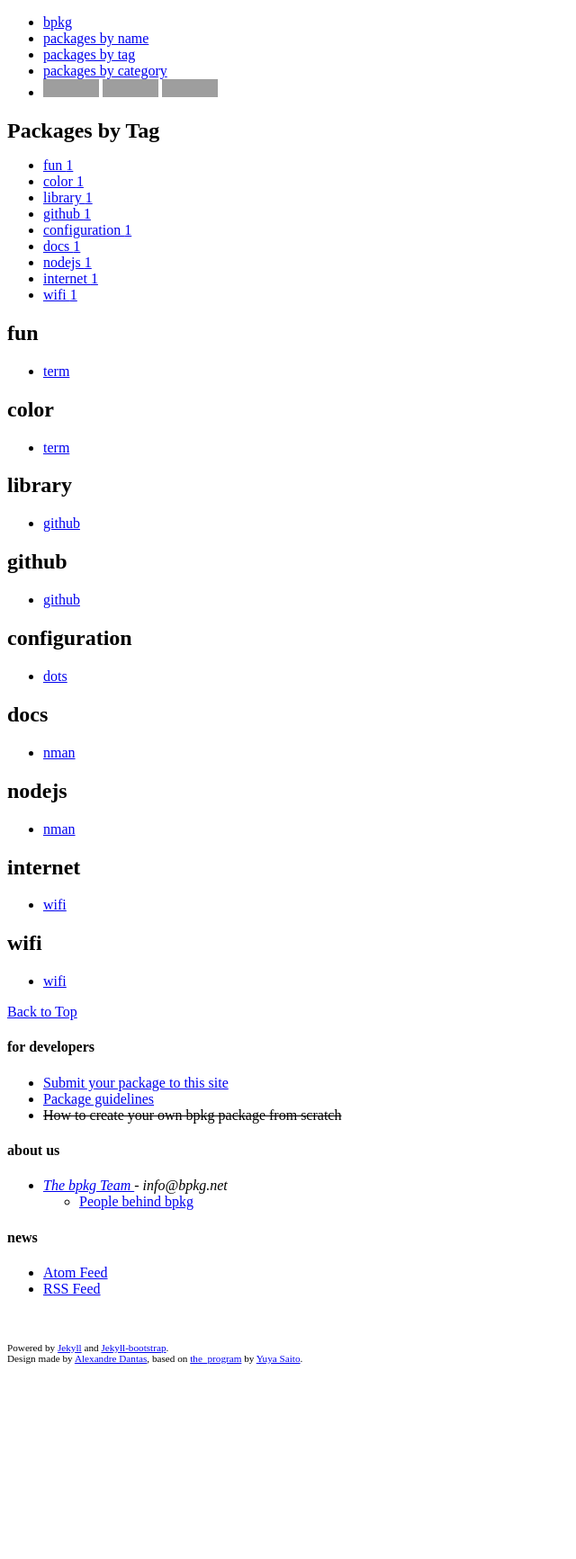
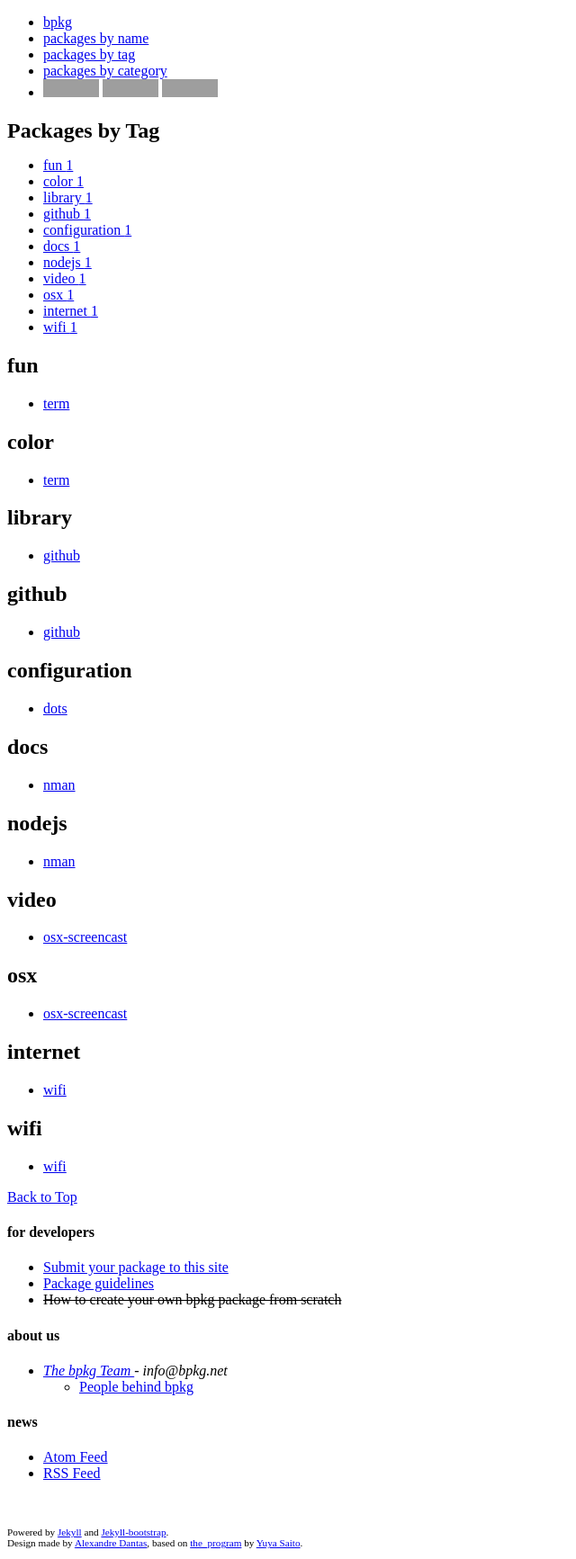
Before and after one commit to bpkg/bpkg.github.io, a Jekyll site: the page built from packages/tag/index.html, in a window 1280 px wide. Shown: the whole page at 90% size, without its empty margins (0-640 px from the left). Built offline with Jekyll 4.4.1, drawn with Linux system fonts in a browser that asks for light colours; comment, search, counter and statistics services are not loaded; before the commit the page ends 1527 px from its top, so only the background shows below that; part of the change alters nothing that is shown; grey boxes are pictures that could not be loaded.

Commit message:
Added package `osx-screencast`

```diff
--- /dev/null
+++ b/_posts/2014-06-16-osx-screencast.md
@@ -0,0 +1,81 @@
+---
+layout: post
+title: "osx-screencast"
+description: "Easily create a screencast on OS X in a few commands"
+category: default
+tags: [video, osx]
+---
+{% include JB/setup %}
+
+Easily create a screencast on OS X in a few commands.
+Inspired from [this gist](https://gist.github.com/dergachev/4627207).
+
+{% highlight bash %}
+$ bpkg install -g wifi
+{% endhighlight %}
+
+## Usage
+
+For an animated example visit the GitHub page on the links below.
+
+The `osx-screencast-record` command basically just opens up an application with `open -a` defaulting to `Quicktime Player` as the application that gets opened. The `-a` or `--application` can be used to override this values.
+
+### Record
+
+{% highlight bash %}
+$ osx-screencast record
+Opening `Quicktime Player'...
+{% endhighlight %}
+
+Record your screen in the application you've chosen and save the file.
+You will need to know the path to the file you've saved because it will be the `source` of the `osx-screencast-export` command.
+
+### Export
+
+The `osx-screencast-export` command wraps the use of `ffmpeg` and `convert` with default arguments. You can define the output fps for a video with the `-f` or `--fps` option. The default is `10`. The delay between each frame in the output can be defined in milliseconds with the `-d` or `--delay` option. The default is `5`. The output scale can be defined with the `-s` or `--scale` option. The default is `320:-1`. See [this link](https://trac.ffmpeg.org/wiki/Scaling%20(resizing)%20with%20ffmpeg) for more information on `ffmpeg` scaling.
+
+{% highlight bash %}
+$ osx-screencast export screencast.mov screencast.gif -s '720:-1'
+Transcoding frames...
+Converting and writing to destination...
+Ok! (screencast.mov => screencast.gif)
+{% endhighlight %}
+
+### api
+
+#### osx-screencast
+
+{% highlight bash %}
+usage: osx-screenshot [-hV]
+or: osx-screenshot record [-h] [-a application]
+or: osx-screenshot export [-h] [-f fps] [-s scale] [-d delay] <src> <dest>
+{% endhighlight %}
+
+#### record
+
+{% highlight bash %}
+usage: osx-screenshot-record [-h]
+or: osx-screenshot-record [-a application]
+
+options:
+-a,--application     Set screen recording application  (Default: 'Quicktime Player')
+-h,--help            Show this message
+{% endhighlight %}
+
+#### export
+
+{% highlight bash %}
+usage: osx-screenshot-export [-h]
+or: osx-screenshot-export [-f fps] [-s scale] [-d delay] <src> <dest>
+
+options:
+-f,--fps        Frames per second (Default: 10)
+-s,--scale      Output scaling (Default: 320:-1)
+-d,--delay      Frame delay
+-h,--help       Show this message
+{% endhighlight %}
+
+## Links
+
+* [Source Code (GitHub)](https://github.com/bpkg/osx-screencast);
+* Author: [Joseph Werle](https://github.com/jwerle);
```
Also changed, not shown: _posts/2014-06-16-wifi.md (line endings or trailing spaces).
